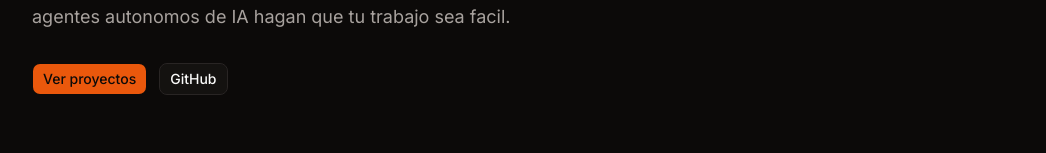
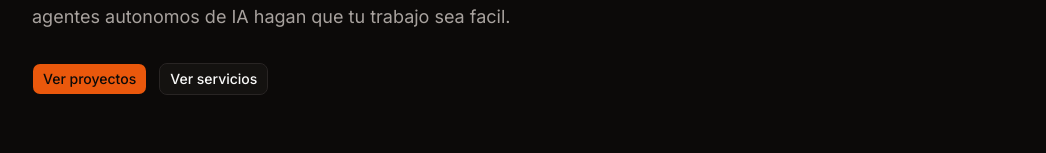
Before and after one commit to abelardodiaz/web26-073-portfolio-organico, a Next.js app in the folder site/: page / in a window 1280 px wide. Shown: the part 392-545 px from the top of the page, without its empty margins (112-1158 px from the left). Built offline with nearby package versions, Linux system fonts and the light colour scheme.

Commit message:
update(home): replace GitHub CTA with Ver servicios link
Hero buttons: "Ver proyectos" + "Ver servicios" (links to
/diagnostico-ia). Removes external GitHub link from hero CTAs.

Co-Authored-By: Claude Opus 4.6 (1M context) <noreply@anthropic.com>

```diff
--- a/site/app/page.tsx
+++ b/site/app/page.tsx
@@ -63,17 +63,14 @@ export default function Home() {
         <div className="mt-8 flex gap-3">
           <div className="hidden editorial:flex gap-3">
             <ButtonLink href="/projects">Ver proyectos</ButtonLink>
-            <ButtonLink
-              href="https://github.com/abelardodiaz"
-              variant="outline"
-            >
-              GitHub
+            <ButtonLink href="/diagnostico-ia" variant="outline">
+              Ver servicios
             </ButtonLink>
           </div>
           <div className="hidden terminal:flex gap-3">
             <ButtonLink href="/projects">git clone proyectos</ButtonLink>
-            <ButtonLink href="/about" variant="outline">
-              cat README.md
+            <ButtonLink href="/diagnostico-ia" variant="outline">
+              ./ver_servicios.sh
             </ButtonLink>
           </div>
         </div>
```
